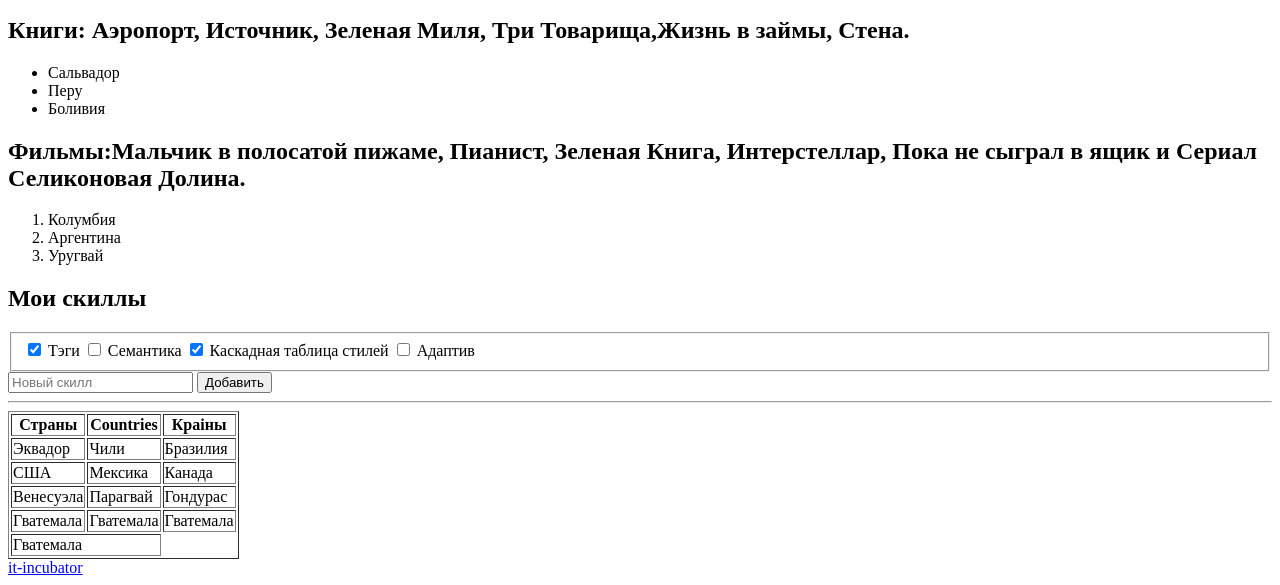
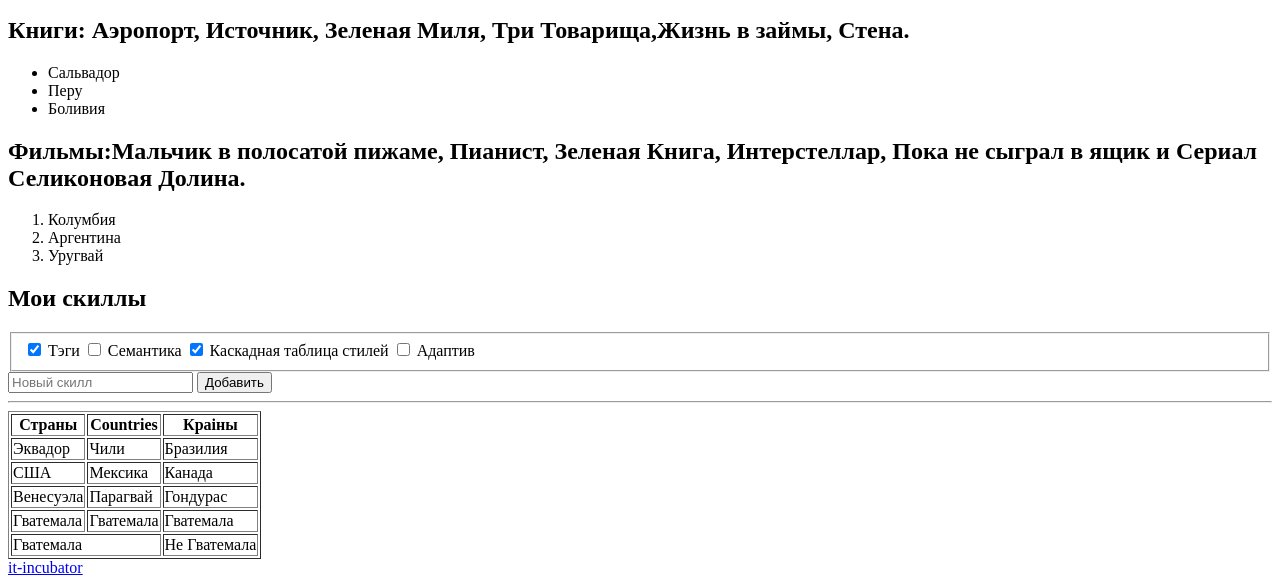
Before and after one commit to Yuriy-Chernov/homework, a plain HTML site: page index.html in a window 1280 px wide. Shown: the part 471-1056 px from the top of the page. Drawn offline with Linux system fonts and the light colour scheme.

Commit message:
Update index.html

```diff
--- a/index.html
+++ b/index.html
@@ -127,6 +127,7 @@
             </tr>
             <tr>
                 <td colspan="2">Гватемала</td>
+                <td>Не Гватемала</td>
 
 
             </tr>
```
